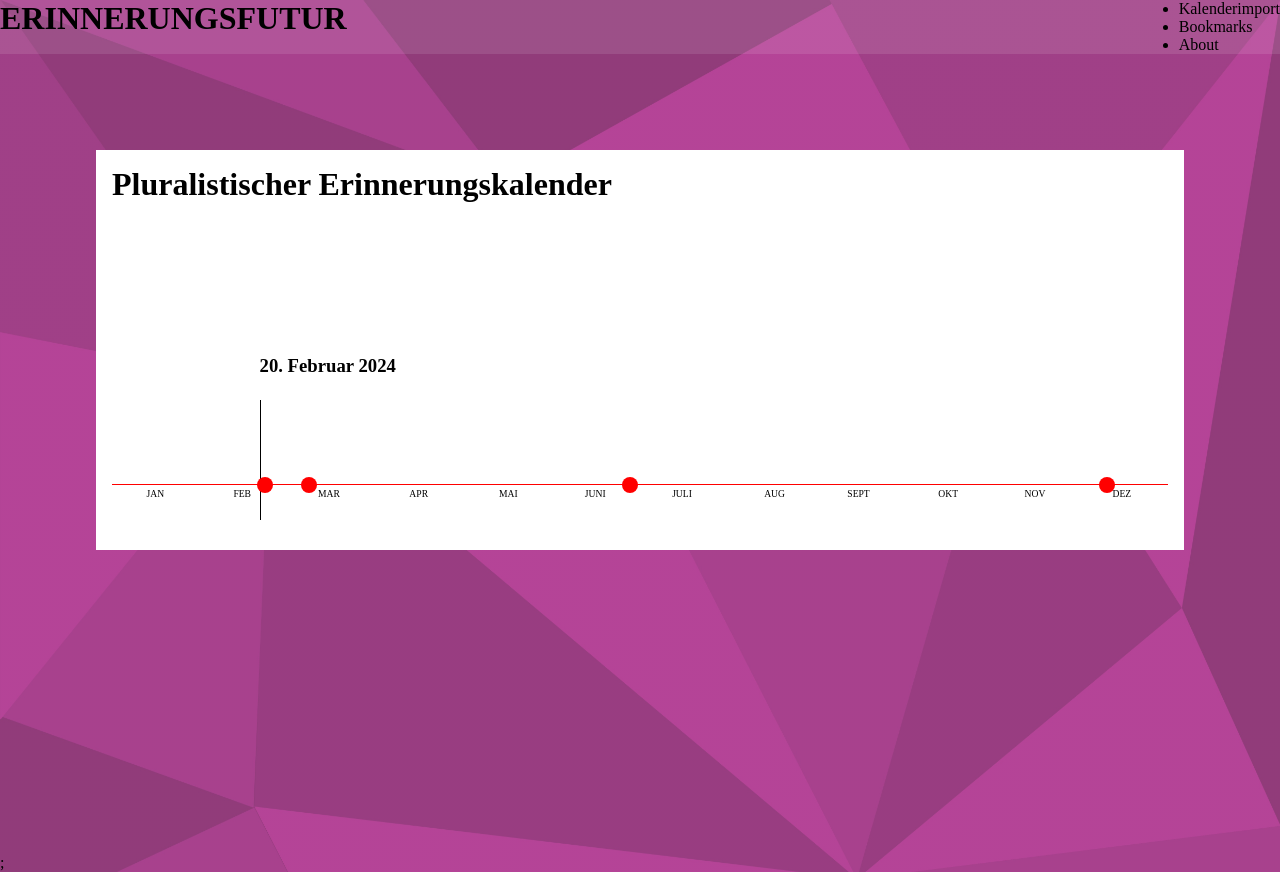
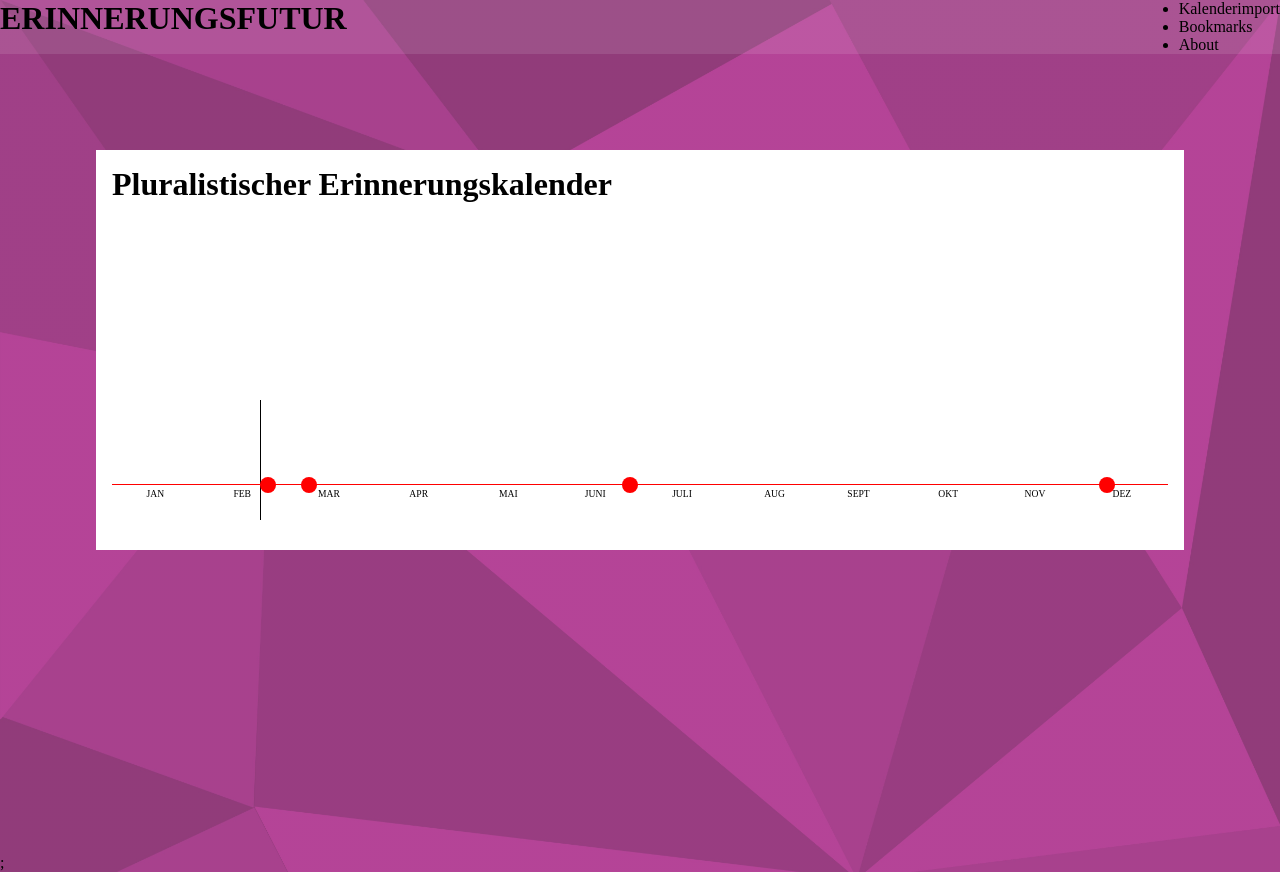
Before and after one commit to TS-Severin/erinnerungsfutur, a Next.js app: page / in a window 1280 px wide. Built offline with nearby package versions, Linux system fonts and the light colour scheme.

Commit message:
make preview of today conditional

```diff
--- a/src/assets/data.js
+++ b/src/assets/data.js
@@ -1,7 +1,7 @@
 export const entries = [
   {
     id: 453245,
-    date: "2008-02-22",
+    date: "2008-02-23",
     slug: "test-gedenktag",
     datestring: "21. Februar",
     title: "Internationaler Gedenktag",
--- a/src/components/Timeline/Timeline.js
+++ b/src/components/Timeline/Timeline.js
@@ -15,9 +15,8 @@ export default function Timeline({ handlePreviewClick, previewIsClicked }) {
   return (
     <>
       <div className={styles.timelineContainer}>
-        {/* <TimelinePreview entries={entries} previewIsClicked={previewIsClicked} /> */}
         <div className={styles.timelineTodayContainer}>
-          <TimelineToday entries={entries} />
+          <TimelineToday entries={entries} previewIsClicked={previewIsClicked} />
         </div>
         <div className={styles.timelineAxisContainer}>
           <TimelineAxis />
--- a/src/components/TimelinePreview/TimelinePreview.js
+++ b/src/components/TimelinePreview/TimelinePreview.js
@@ -1,7 +1,6 @@
 export default function TimelinePreview({ entries, previewIsClicked }) {
 
-    console.log("vorschau: ", entries);
-    console.log("boolean array", previewIsClicked);
+
     // FILTER boolean array
 
 
--- a/src/components/TimelineToday/TimelineToday.js
+++ b/src/components/TimelineToday/TimelineToday.js
@@ -4,8 +4,7 @@ import GetMonthDayDateHelper from "../../services/GetMonthDayDateHelper";
 import GetCurrentDayOfYearHelper from "@/services/GetCurrentDayOfYearHelper";
 import styled from "styled-components";
 
-
-export default function TimelineToday({entries}) {
+export default function TimelineToday({ entries, previewIsClicked }) {
 
     // Function to find an entry in the array with today's date NEW FUNCTION
     function findEntryWithTodayDate(entries) {
@@ -25,13 +24,23 @@ function findEntryWithTodayDate(entries) {
 
     const todayEntry = findEntryWithTodayDate(entries);
 
+    // find date which is currently shown in Preview, the title of the date today only shows when it is not the same as shown in the preview by hovering
+
+    const clickedEntryId = previewIsClicked.find(
+        entryObj => entryObj.clicked === true
+    );
+
+    if (!clickedEntryId) {
+        return
+    }
+
     const todayFullDate = GetTodayFullDateHelper();
     // gets the position of today on the X axis
     const currentPercentOfYear = GetCurrentDayOfYearHelper();
     return (
         <StyledTodayFullDate $currentPercentOfYear={currentPercentOfYear}>
             <h3>{todayFullDate}</h3>
-        <p>{todayEntry && todayEntry.title}</p>
+            <p>{todayEntry && todayEntry.id !== clickedEntryId.id && todayEntry.title}</p>
         </StyledTodayFullDate>
     );
 }
```
Lines whose indentation alone changed are shown as unchanged.
